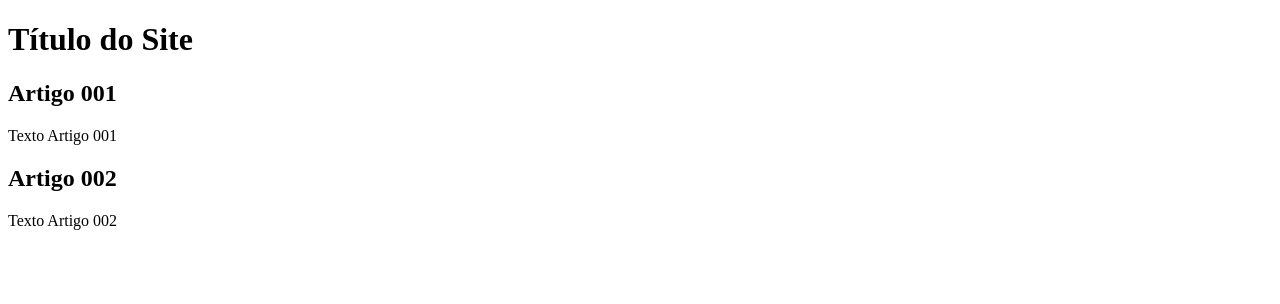
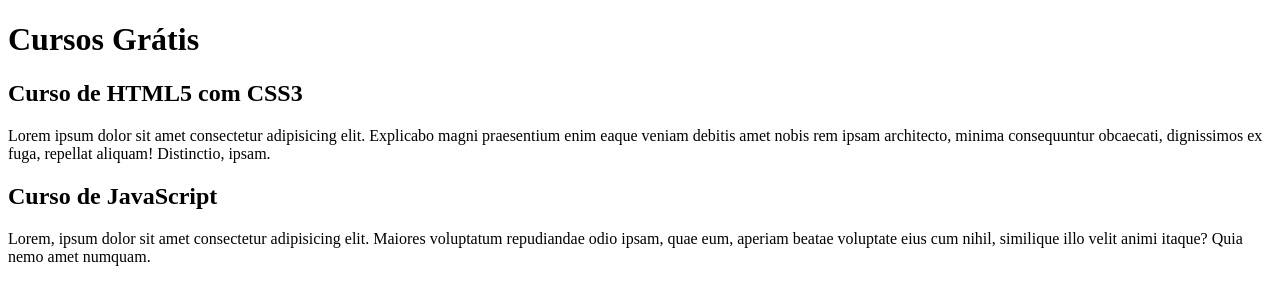
Before and after one commit to Jhonatasgrs/projeto-site, a plain HTML site: page index.html in a window 1280 px wide. Drawn offline with Linux system fonts and the light colour scheme.

Commit message:
Update index.html

```diff
--- a/index.html
+++ b/index.html
@@ -8,15 +8,15 @@
 <body>
     <main>
         <header>
-            <h1>Título do Site</h1>
+            <h1>Cursos Grátis</h1>
         </header>
         <article>
-            <h2>Artigo 001</h2>
-            <p>Texto Artigo 001</p>
+            <h2>Curso de HTML5 com CSS3</h2>
+            <p>Lorem ipsum dolor sit amet consectetur adipisicing elit. Explicabo magni praesentium enim eaque veniam debitis amet nobis rem ipsam architecto, minima consequuntur obcaecati, dignissimos ex fuga, repellat aliquam! Distinctio, ipsam.</p>
         </article>
         <article>
-            <h2>Artigo 002</h2>
-            <p>Texto Artigo 002</p>
+            <h2>Curso de JavaScript</h2>
+            <p>Lorem, ipsum dolor sit amet consectetur adipisicing elit. Maiores voluptatum repudiandae odio ipsam, quae eum, aperiam beatae voluptate eius cum nihil, similique illo velit animi itaque? Quia nemo amet numquam.</p>
         </article>
     </main>
 </body>
```
